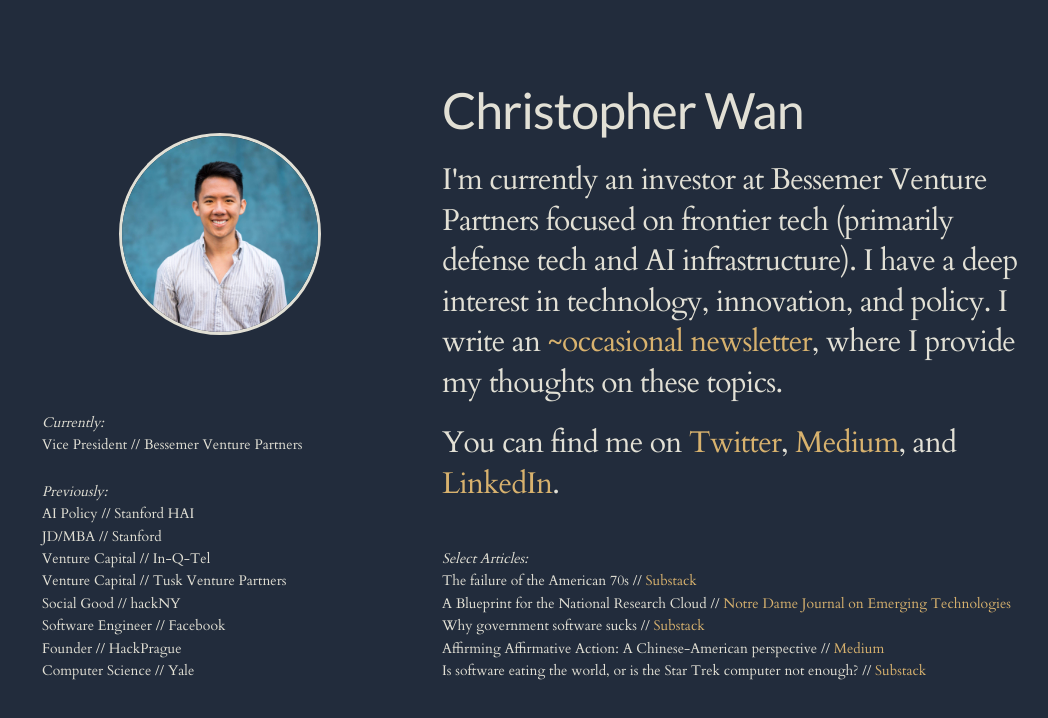
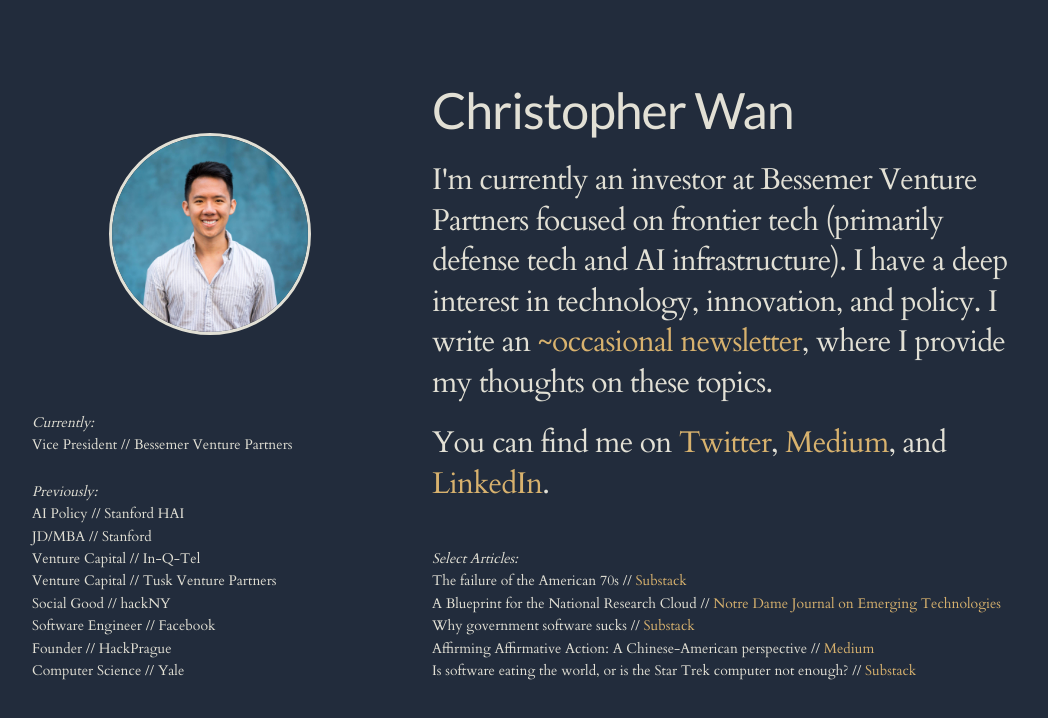
Before and after one commit to chrisxwan/chrisxwan.github.io, a plain HTML site: page index.html in a window 1280 px wide. Shown: the whole page, without its empty margins (108-1156 px from the left). Drawn offline with Linux system fonts and the light colour scheme.

Commit message:
widen margins

```diff
--- a/css/style.css
+++ b/css/style.css
@@ -22,7 +22,7 @@ a {
 	display: flex;
 	flex-direction:row;
 	justify-content: space-around;
-	width: 980px;
+	width: 1000px;
 	margin-left: auto;
 	margin-right: auto;
 	margin-top: 80px;
```
